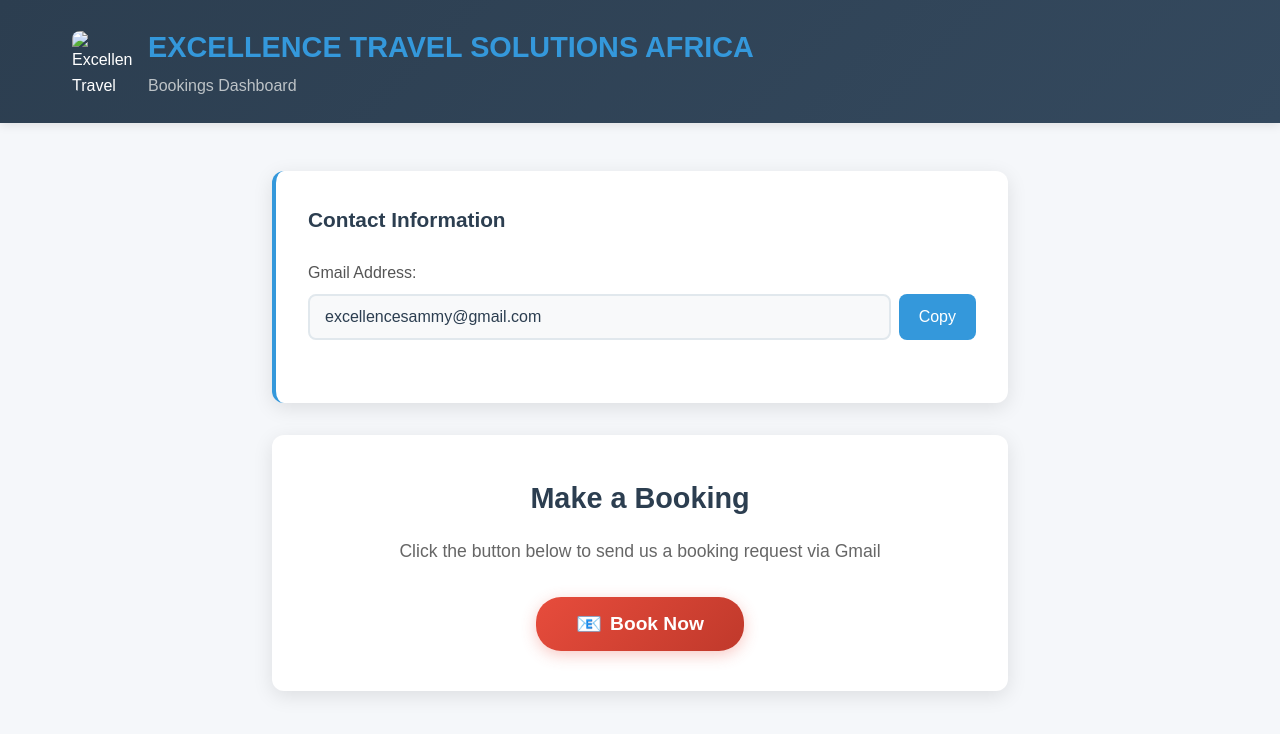
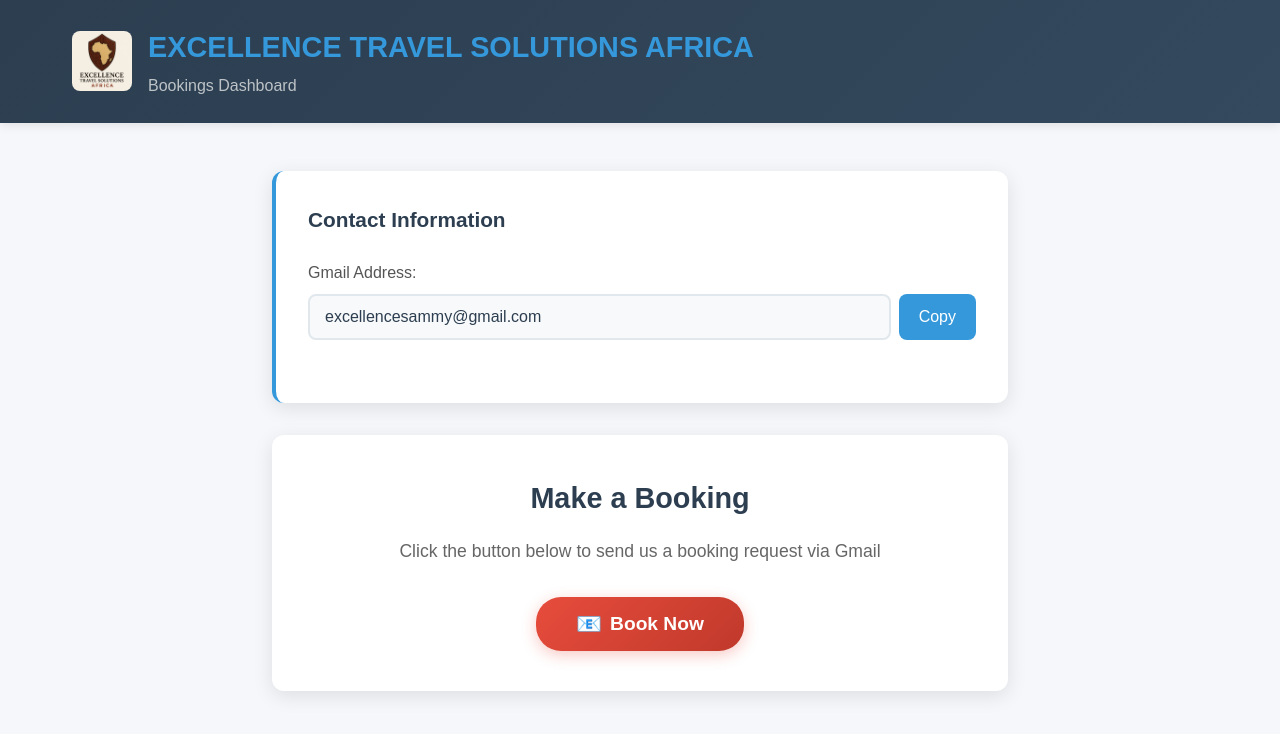
Before and after one commit to consolesell/Scrabless, a plain HTML site: page bookings.html in a window 1280 px wide. Drawn offline with Linux system fonts and the light colour scheme.

Commit message:
Update bookings.html

```diff
--- a/bookings.html
+++ b/bookings.html
@@ -18,7 +18,7 @@
     <header>
         <nav>
             <div class="logo">
-                <img src="Public/services/logos/logo.png" alt="Excellence Travel Solutions Africa Logo">
+                <img src="Public/services/logo.png" alt="Excellence Travel Solutions Africa Logo">
                 <div class="company-info">
                     <h1>EXCELLENCE TRAVEL SOLUTIONS AFRICA</h1>
                     <span class="dashboard-title">Bookings Dashboard</span>
```
